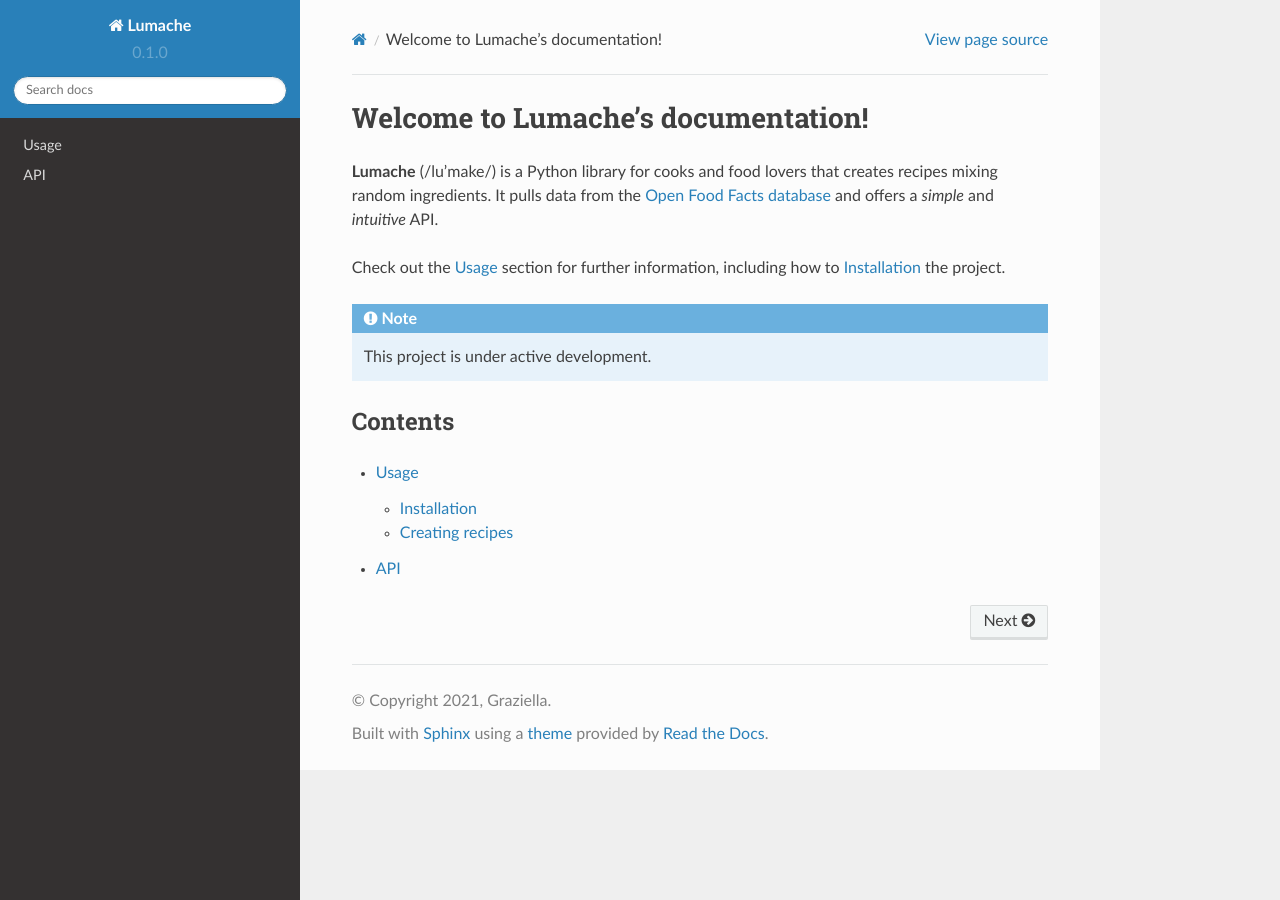
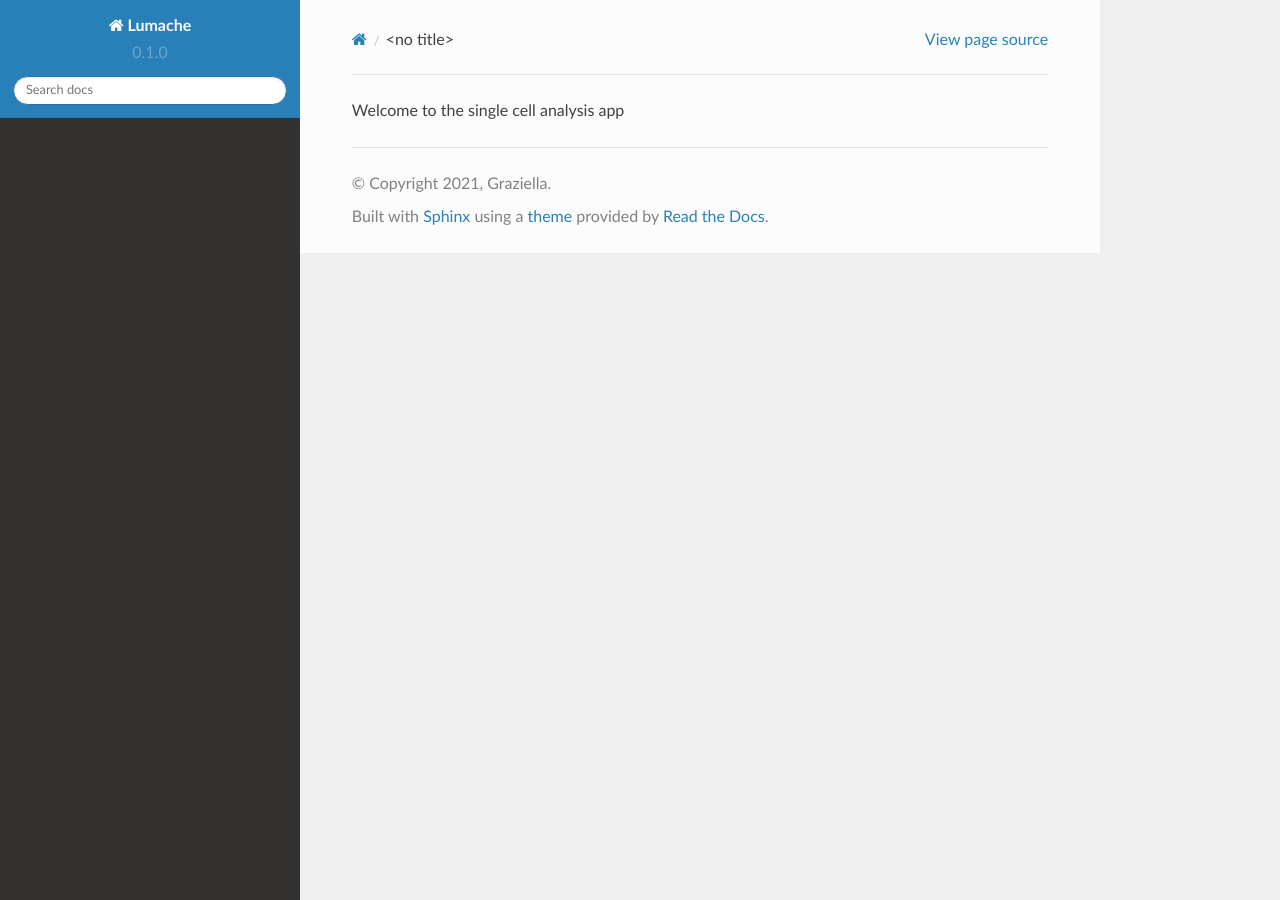
Before and after one commit to GaspardMacaux/Documentation_app, a Sphinx documentation site: the page built from docs/source/index.rst, in a window 1280 px wide. Built offline with Sphinx 7.4.7 and the Read the Docs theme 2.0.0, drawn with Linux system fonts in a browser that asks for light colours.

Commit message:
Update index.rst

```diff
--- a/docs/source/index.rst
+++ b/docs/source/index.rst
@@ -1,22 +1 @@
-Welcome to Lumache's documentation!
-===================================
-
-**Lumache** (/lu'make/) is a Python library for cooks and food lovers
-that creates recipes mixing random ingredients.
-It pulls data from the `Open Food Facts database <https://world.openfoodfacts.org/>`_
-and offers a *simple* and *intuitive* API.
-
-Check out the :doc:`usage` section for further information, including
-how to :ref:`installation` the project.
-
-.. note::
-
-   This project is under active development.
-
-Contents
---------
-
-.. toctree::
-
-   usage
-   api
+Welcome to the single cell analysis app
```
